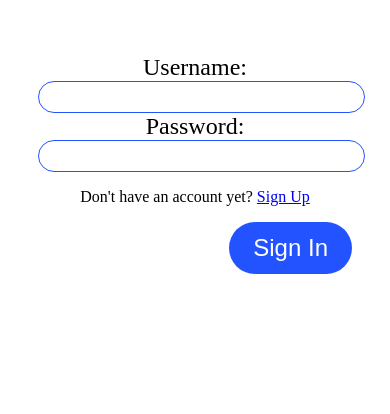
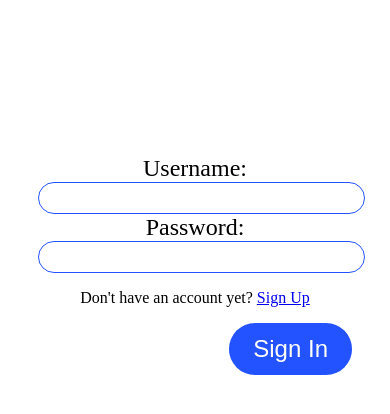
Before and after one commit to CrazyReborn/jhunt-client, a React (Create React App) app: page /signin in a window 390 px wide. Shown: the part 154-568 px from the top of the page. Built offline with nearby package versions, Linux system fonts and the light colour scheme.

Commit message:
login/register pages are now responsive.

```diff
--- a/src/styles/SignUp.css
+++ b/src/styles/SignUp.css
@@ -11,6 +11,7 @@ html {
   display: flex;
   flex-direction: column;
   align-items: center;
+  justify-content: space-around;
   padding: 1em;
 }
 
```
